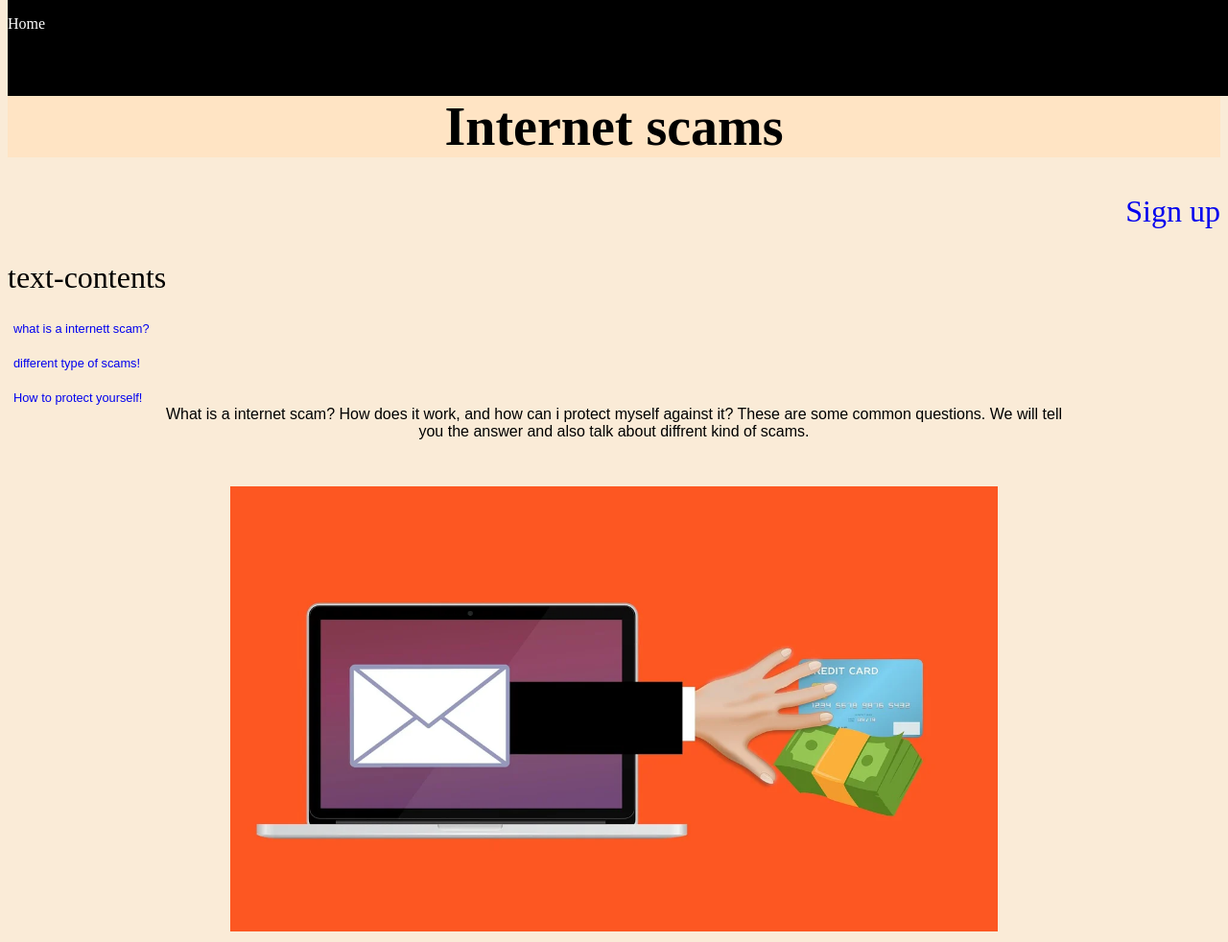
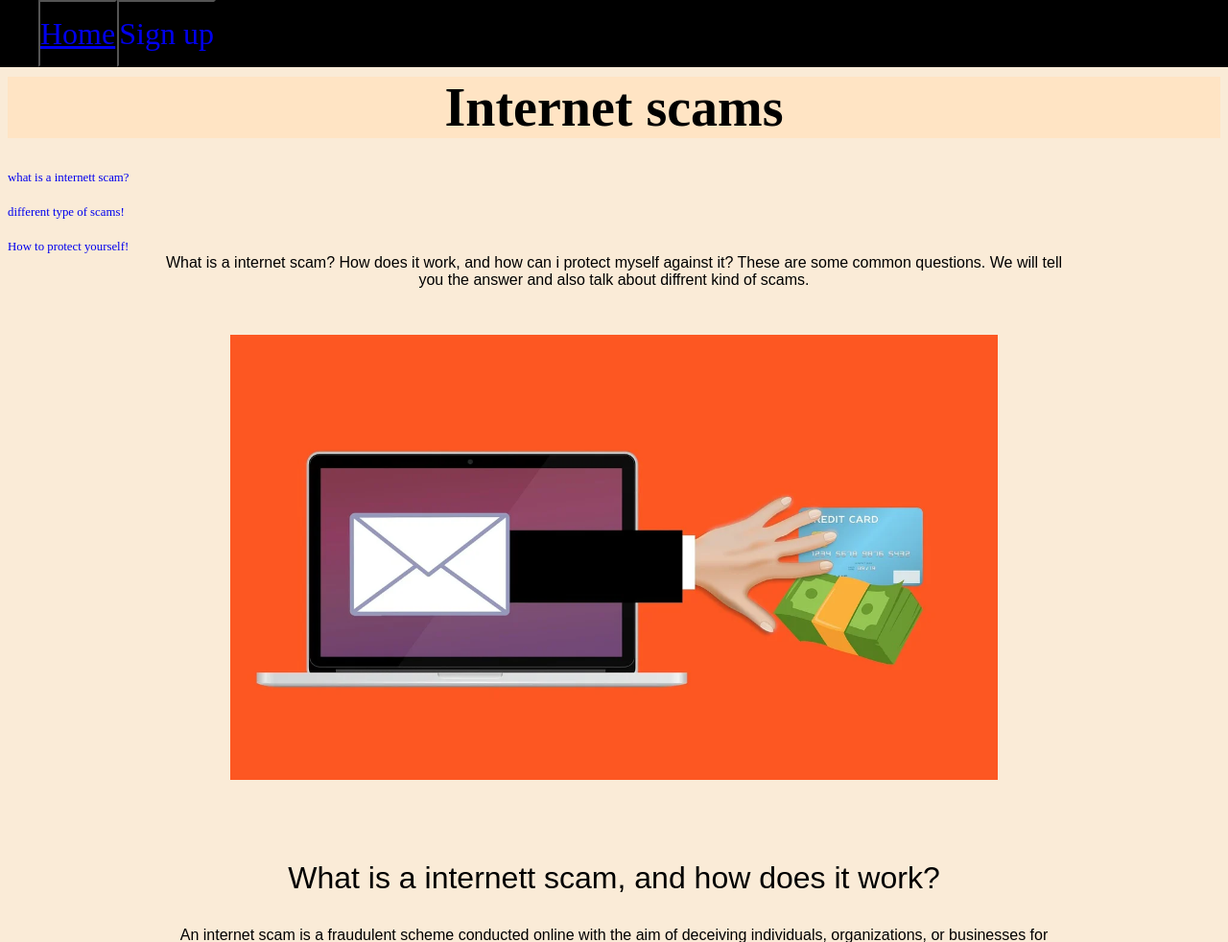
Before and after one commit to Dayluf/Webiste-scam_HTML, a Flask app: page / in a window 1280 px wide. Shown: the top 982 px of the page at 96% size. Run offline with Flask 3, Linux system fonts and the light colour scheme.

Commit message:
home button
la til id og fikk til at home button går opp til starten av nettsiden

```diff
--- a/static/style.css
+++ b/static/style.css
@@ -1,3 +1,5 @@
+
+
 .header{
     font-size: 3.5rem;
     display: block;
@@ -25,10 +27,12 @@ font-family: Arial, Helvetica, sans-serif;
 }
 body{
    background-color: antiquewhite;
+   /*background: linear-gradient(to right,#000000, #FFFFFF);*/
 }
 
 .display{
-    background-color: bisque
+    background-color: bisque;
+    margin-top: -20px;
 
 }
 .pictures img{
@@ -55,9 +59,9 @@ body{
 
 .signupbutton{
     display: block;
-    text-align: right;
     font-size: 2rem;
     text-decoration: none;
+    text-align: right;
 }
 
 .buttonres{
@@ -82,11 +86,23 @@ body{
 .original-display{
     background-color: black;
     position: fixed;
+    display: flex;
     top: 0%;
     width: 100%;
-    height: 100px;
+    height: 70px;
+    left: 0%;
 }
 
 .display-buttons{
     color: white;
+    margin-left: 40px;
+    font-size: 2rem;
 }
+
+button{
+    background: none;
+    color: inherit;
+    padding: 0%;
+    font: inherit;
+    outline: inherit;
+}
--- a/templates/index.html
+++ b/templates/index.html
@@ -9,27 +9,31 @@
 </head>
 <body>
 <div class="original-display">
-    <p class="display-buttons">Home</p>
+    <button class="display-buttons">
+        <a href="#intr" data-scroller="true">Home</a>
+    </button>
+    <button>
+        <a class="signupbutton" href="{{ url_for('signup')}}">Sign up</a>
+    </button>
 </div>
     <div class="display">
-        <h1 class="header">Internet scams</h1>
+        <h1 id="intr" class="header">Internet scams</h1>
 </div>
-    <a class="signupbutton" href="{{ url_for('signup')}}">Sign up</a>
-    <p id="textcontent">text-contents</p>
+
     <br>
 <div class="move">
     <button class="nobutton">
-    <a class="buttonres" href="#section1" data-scroller="true">what is a internett scam?</a>
+        <a class="buttonres" href="#section1" data-scroller="true">what is a internett scam?</a>
     </button>
     <br>
     <br>
     <button class="nobutton">
-    <a class="buttonres" href="#section2">different type of scams!</a>
+        <a class="buttonres" href="#section2">different type of scams!</a>
     </button>
     <br>
     <br>
     <button class="nobutton">
-    <a class="buttonres" href="#section3">How to protect yourself!</a>
+        <a class="buttonres" href="#section3">How to protect yourself!</a>
     </button>
 </div>
     <div class="text">What is a internet scam? How does it work,
```
